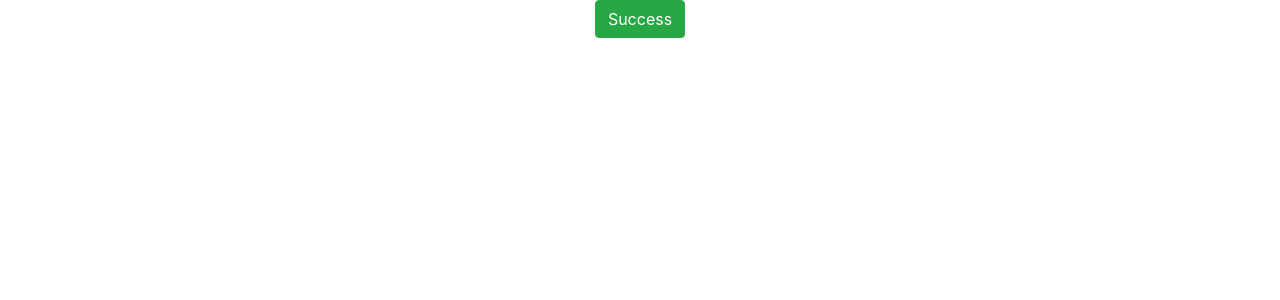
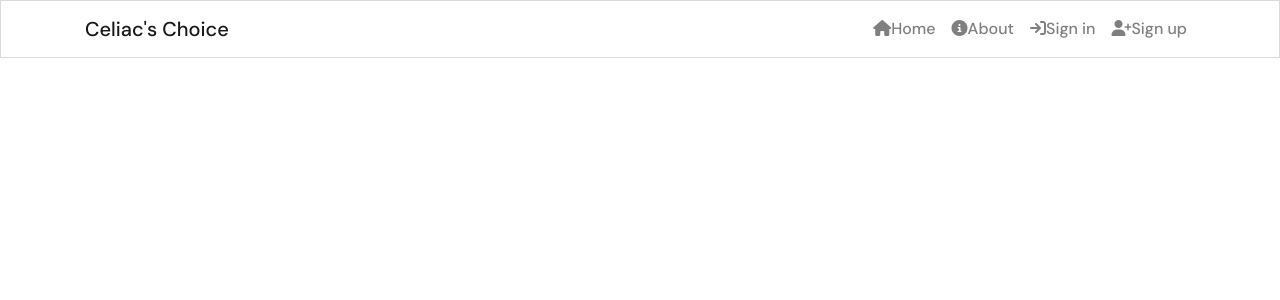
Before and after one commit to SofiaNords/celiacs-choice, a React (Create React App) app: page / in a window 1280 px wide. Shown: the top 300 px of the page. Built offline with nearby package versions, Linux system fonts and the light colour scheme.

Commit message:
Create NavBar component

```diff
--- a/public/index.html
+++ b/public/index.html
@@ -3,7 +3,7 @@
 
 <head>
   <meta charset="utf-8" />
-  <link rel="icon" href="%PUBLIC_URL%/favicon.ico" />
+  <link rel="icon" href="%PUBLIC_URL%/favicon.png" />
   <meta name="viewport" content="width=device-width, initial-scale=1" />
   <meta name="theme-color" content="#000000" />
   <meta name="description" content="Web site created using create-react-app" />
@@ -15,6 +15,8 @@
   <link rel="stylesheet" href="https://cdn.jsdelivr.net/npm/bootstrap@4.6.0/dist/css/bootstrap.min.css"
     integrity="sha384-B0vP5xmATw1+K9KRQjQERJvTumQW0nPEzvF6L/Z6nronJ3oUOFUFpCjEUQouq2+l" crossorigin="anonymous" />
   <link rel="manifest" href="%PUBLIC_URL%/manifest.json" crossorigin="use-credentials" />
+  <link href="https://fonts.googleapis.com/css2?family=DM+Sans:wght@500;700&display=swap" rel="stylesheet" />
+  <script src="https://kit.fontawesome.com/c36baeba3e.js" crossorigin="anonymous"></script>
   <!--
       Notice the use of %PUBLIC_URL% in the tags above.
       It will be replaced with the URL of the `public` folder during the build.
--- a/src/App.css
+++ /dev/null
@@ -1,38 +0,0 @@
-.App {
-  text-align: center;
-}
-
-.App-logo {
-  height: 40vmin;
-  pointer-events: none;
-}
-
-@media (prefers-reduced-motion: no-preference) {
-  .App-logo {
-    animation: App-logo-spin infinite 20s linear;
-  }
-}
-
-.App-header {
-  background-color: #282c34;
-  min-height: 100vh;
-  display: flex;
-  flex-direction: column;
-  align-items: center;
-  justify-content: center;
-  font-size: calc(10px + 2vmin);
-  color: white;
-}
-
-.App-link {
-  color: #61dafb;
-}
-
-@keyframes App-logo-spin {
-  from {
-    transform: rotate(0deg);
-  }
-  to {
-    transform: rotate(360deg);
-  }
-}
--- a/src/App.js
+++ b/src/App.js
@@ -1,10 +1,10 @@
-import Button from 'react-bootstrap/Button';
-import './App.css';
+import styles from './App.module.css';
+import NavBar from './components/NavBar';
 
 function App() {
   return (
-    <div className="App">
-      <Button variant="success">Success</Button>
+    <div className={styles.App}>
+      <NavBar/>
     </div>
   );
 }
--- /dev/null
+++ b/src/App.module.css
@@ -0,0 +1,5 @@
+.App {
+    font-family: "DM Sans", sans-serif;
+    background-color: #f8f8f8;
+    min-height: 100 vh;
+}
--- /dev/null
+++ b/src/components/NavBar.js
@@ -0,0 +1,24 @@
+import React from 'react'
+import { Navbar, Container, Nav } from 'react-bootstrap'
+import styles from '../styles/NavBar.module.css';
+
+const NavBar = () => {
+    return (
+        <Navbar className={styles.NavBar} expand="lg" fixed="top">
+            <Container>
+                <Navbar.Brand href="#home">Celiac's Choice</Navbar.Brand>
+                <Navbar.Toggle aria-controls="basic-navbar-nav" />
+                <Navbar.Collapse id="basic-navbar-nav">
+                    <Nav className="ml-auto text-left">
+                        <Nav.Link><i className='fas fa-home'></i>Home</Nav.Link>
+                        <Nav.Link><i className='fa-solid fa-circle-info'></i>About</Nav.Link>
+                        <Nav.Link><i className='fas fa-sign-in alt'></i>Sign in</Nav.Link>
+                        <Nav.Link><i className='fas fa-user-plus'></i>Sign up</Nav.Link>
+                    </Nav>
+                </Navbar.Collapse>
+            </Container>
+        </Navbar>
+    )
+}
+
+export default NavBar
--- /dev/null
+++ b/src/styles/NavBar.module.css
@@ -0,0 +1,4 @@
+.NavBar {
+    background-color: #ffffff;
+    border: 1px solid #dadadf;
+}
```
Also changed, not shown: public/favicon.png (added).
